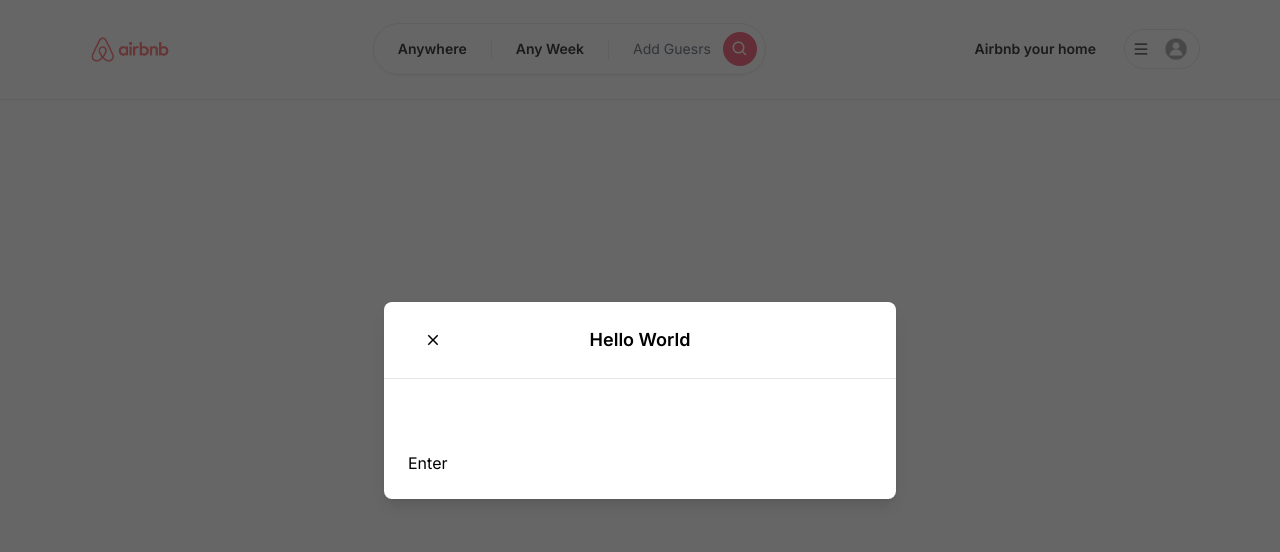
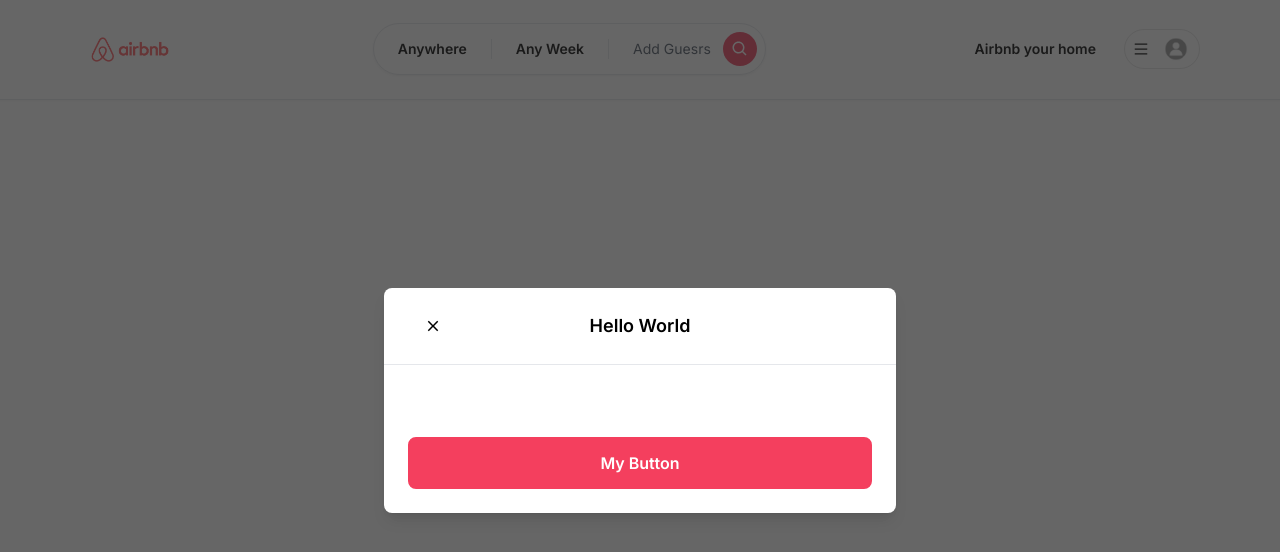
Before and after one commit to zhale-el/arbn-nextjs, a Next.js app: page / in a window 1280 px wide. Shown: the top 552 px of the page. Built offline with nearby package versions, Linux system fonts and the light colour scheme.

Commit message:
add button component

```diff
--- a/app/components/Button.tsx
+++ b/app/components/Button.tsx
@@ -1,3 +1,5 @@
+"use client";
+
 import { IconType } from "react-icons";
 
 interface ButtonProps {
@@ -15,9 +17,38 @@
   disabled,
   outline,
   small,
-  icon,
+  icon: Icon,
 }) => {
-  return <div>Enter</div>;
+  return (
+    <button
+      onClick={onClick}
+      disabled={disabled}
+      className={`
+      relative disabled:opacity-70
+      disabled:cursor-not-allowed
+      rounded-lg
+      hover:opacity-80
+      transition w-full
+      ${outline ? "bg-white" : "bg-rose-500"}
+      ${outline ? "border-black" : "border-rose-500"}
+      ${outline ? "text-black" : "text-white"}
+      ${small ? "py-1" : "py-3"}
+      ${small ? "text-sm" : "text-md"}
+      ${small ? "font-light" : "font-semibold"}
+      ${small ? "border-[1px]" : "border-2"}
+      `}
+    >
+      {Icon && (
+        <Icon
+          size={24}
+          className="
+          absolute
+        left-4 top-3"
+        />
+      )}
+      {label}
+    </button>
+  );
 };
 
 export default Button;
--- a/app/components/modals/Modal.tsx
+++ b/app/components/modals/Modal.tsx
@@ -152,7 +152,7 @@
                  w-full
                  "
                 >
-                  <Button />
+                  <Button label="My Button" />
                 </div>
               </div>
             </div>
```
